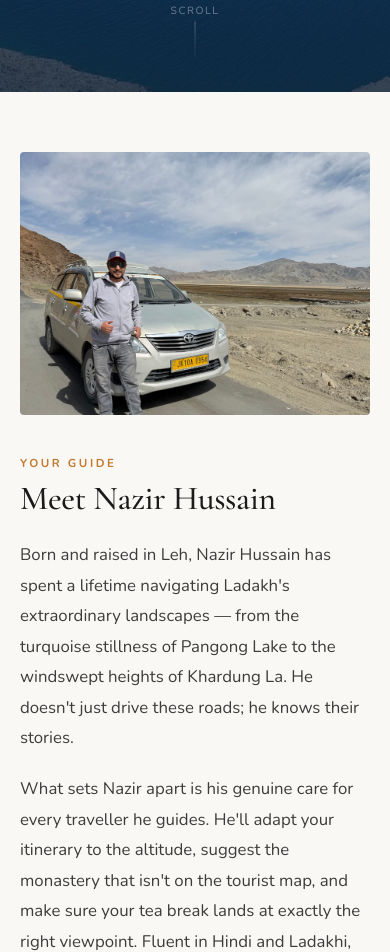
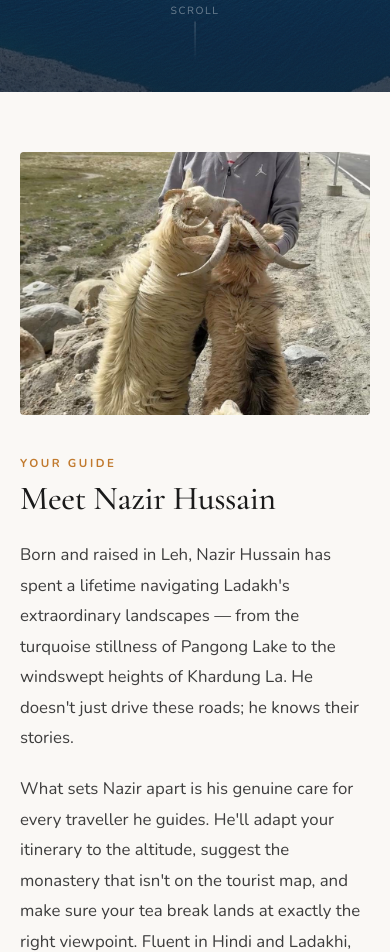
Before and after one commit to misrarah/nazirhussain, a plain HTML site: page index.html in a window 390 px wide. Shown: the part 752-1704 px from the top of the page. Drawn offline with nearby package versions, Linux system fonts and the light colour scheme.

Commit message:
Update content and add pashmina portrait
- Replace about section portrait with nazir-pashmina.jpg
- Add English to languages; add homestay service card
- Remove fake testimonials; add returning clients message
- Add Nazir's email; remove Instagram from footer
- WhatsApp/phone preferred note in contact section

Co-Authored-By: Claude Sonnet 4.6 <noreply@anthropic.com>

```diff
--- a/index.html
+++ b/index.html
@@ -79,8 +79,7 @@
         <div class="about-grid">
 
           <div class="about-image-wrap fade-in">
-            <!-- Portrait: add images/nazir.jpg — gradient shows until photo is added -->
-            <img src="images/nazir.jpg"
+            <img src="images/nazir-pashmina.jpg"
                  alt="Nazir Hussain, your guide in Ladakh"
                  class="about-image"
                  loading="lazy">
```
Also changed, not shown: images/nazir-pashmina.jpg (added).
